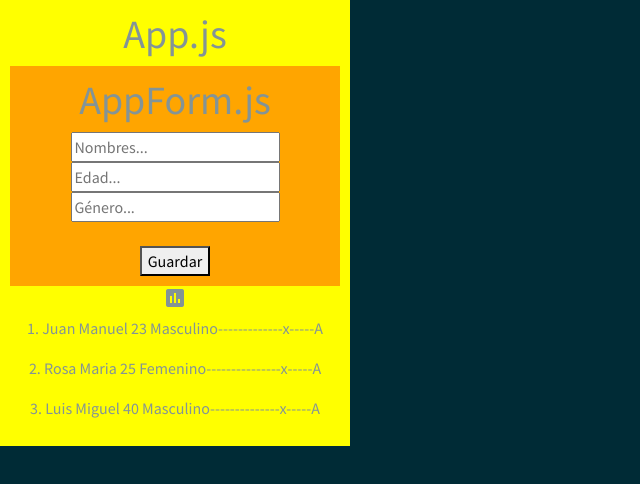
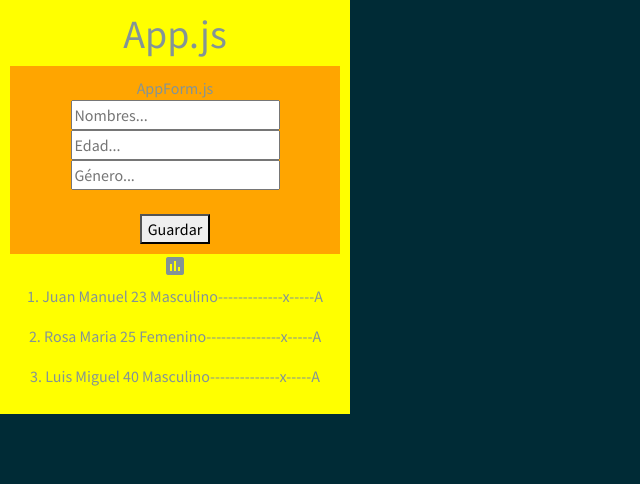
Before and after one commit to Benja203/react01, a React (Create React App) app: page / in a window 1280 px wide. Shown: the top 484 px of the page, without its empty margins (0-640 px from the left). Built offline with nearby package versions, Linux system fonts and the light colour scheme.

Commit message:
tarea completa 25/10, formulario funcional con la base de datos en la nube

```diff
--- a/src/App.js
+++ b/src/App.js
@@ -4,6 +4,7 @@ import Appform from './components/Appform';
 //import C01componente from './components/C01componente';
 //import Variable from './components/C04variable';
 //import MatrizOperaciones from './components/P7matrizOperaciones';
+import { db } from "./firebase/firebase";
 
 
 function App() {
--- a/src/components/Appform.js
+++ b/src/components/Appform.js
@@ -1,15 +1,44 @@
-import React from 'react'
+import React, { useState } from 'react';
+import { db } from "../firebase/firebase";
+import { addDoc, collection } from 'firebase/firestore';
 
 const Appform = () => {
+  const camposRegistro = {nombre:"", edad:"", genero:""}
+  const [objeto, setObjeto] = useState(camposRegistro);
+
+  const manejarEnvio = (e) => {
+    e.preventDefault();
+    try {
+      if(db){
+        addDoc(collection(db, 'persona'), objeto);
+        console.log("Guardando en BD");
+      }else{
+        console.log("Actualizar en BD");
+      }
+    } catch (error){
+      console.error();
+    }
+  }
+
+  const manejarCambiosEntrada = (e) =>{
+    console.log(e.target.value);
+    const {name, value} = e.target;
+    console.log(name, value);
+
+    setObjeto({...objeto, [name]:value});
+    console.log("nnnnn");
+  }
+
   return (
     <div style={{background:"orange", padding:"10px", textAlign:"center"}}>
-      <h1>AppForm.js</h1>
-      <h3></h3>
-      <input placeholder='Nombres...'></input><br></br>
-      <input placeholder='Edad...'></input><br></br>
-      <input placeholder='Género...'></input><br></br>
-      <br></br>
-      <button>Guardar</button>
+      <h>AppForm.js</h> <br/>
+      <form onSubmit={manejarEnvio} >
+        <input onChange={manejarCambiosEntrada} value={objeto.nombre} name='nombre' type='text' placeholder='Nombres...'></input><br></br>
+        <input onChange={manejarCambiosEntrada} value={objeto.edad} name='edad' type='text' placeholder='Edad...'></input><br></br>
+        <input onChange={manejarCambiosEntrada} value={objeto.genero} name='genero' type='text' placeholder='Género...'></input><br></br>
+        <br></br>
+        <button>Guardar</button>
+      </form>
     </div>
   )
 }
```
